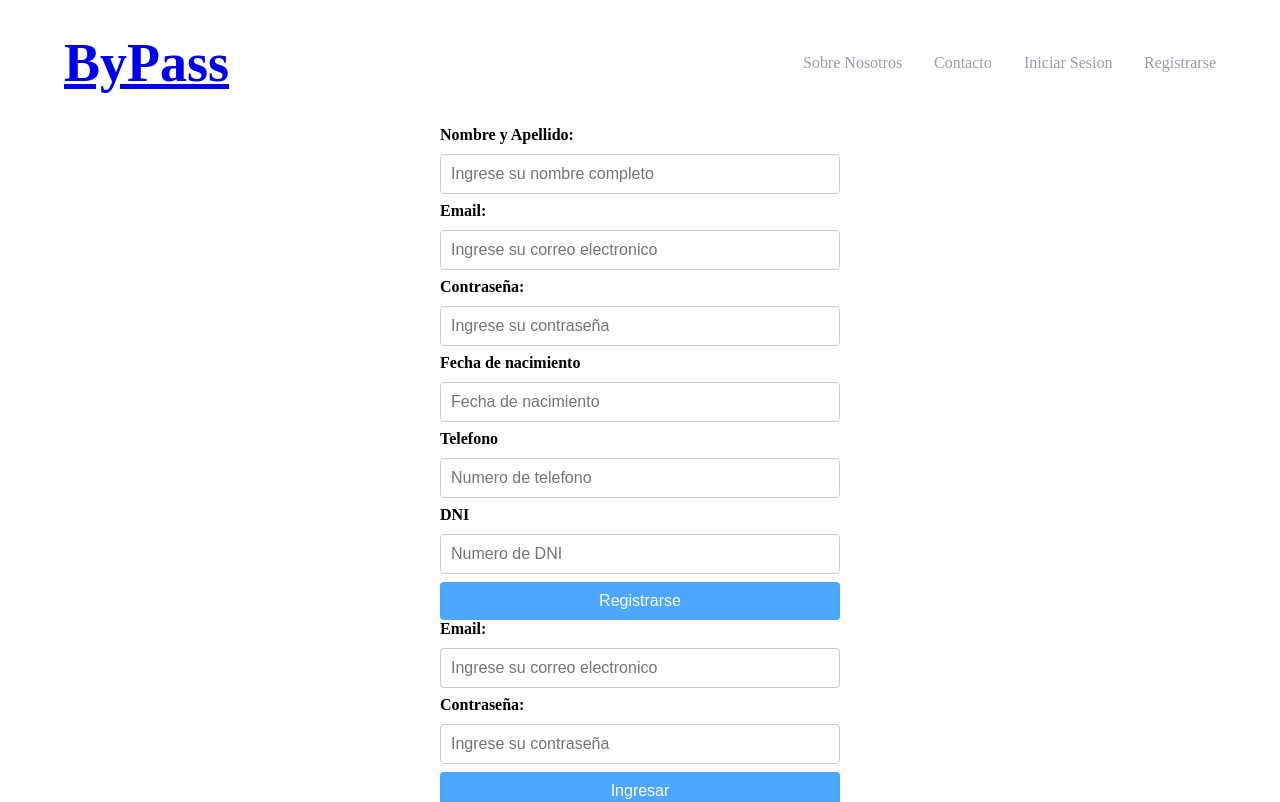
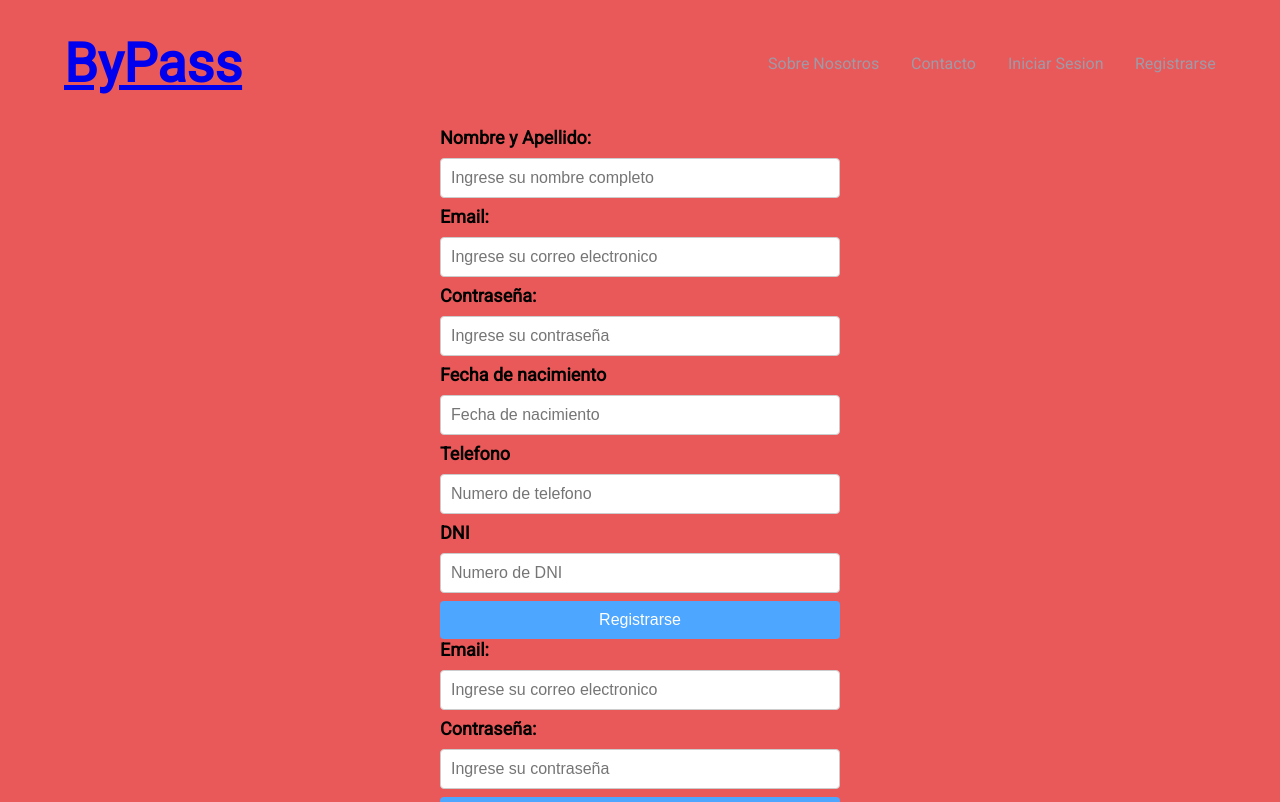
Before and after one commit to No-Country/c10-29-m-reactchallenge, a React (Vite) app: page / in a window 1280 px wide. Shown: the top 802 px of the page. Built offline with nearby package versions, Linux system fonts and the light colour scheme; no server answers; the database is empty; data requests are answered from the project's data file.

Commit message:
adding styles

```diff
--- a/src/App.css
+++ b/src/App.css
@@ -1,3 +1,24 @@
+@import url('https://fonts.googleapis.com/css2?family=Kanit:wght@800&family=Roboto&display=swap');
+
+*{
+  margin: 0;
+  padding: 0;
+  box-sizing: border-box;
+}
+
+:root{
+  --white: #FFFFFF;
+  --light-brown: #CCB384;
+  --red: #EA5959;
+  --black: #2D2D2D;
+}
+
+body{
+  font-family: 'Roboto', sans-serif;
+  font-size: 18px;
+  background-color: var(--red);
+}
+
 .App{
   display: flex;
   flex-direction: column;
```
